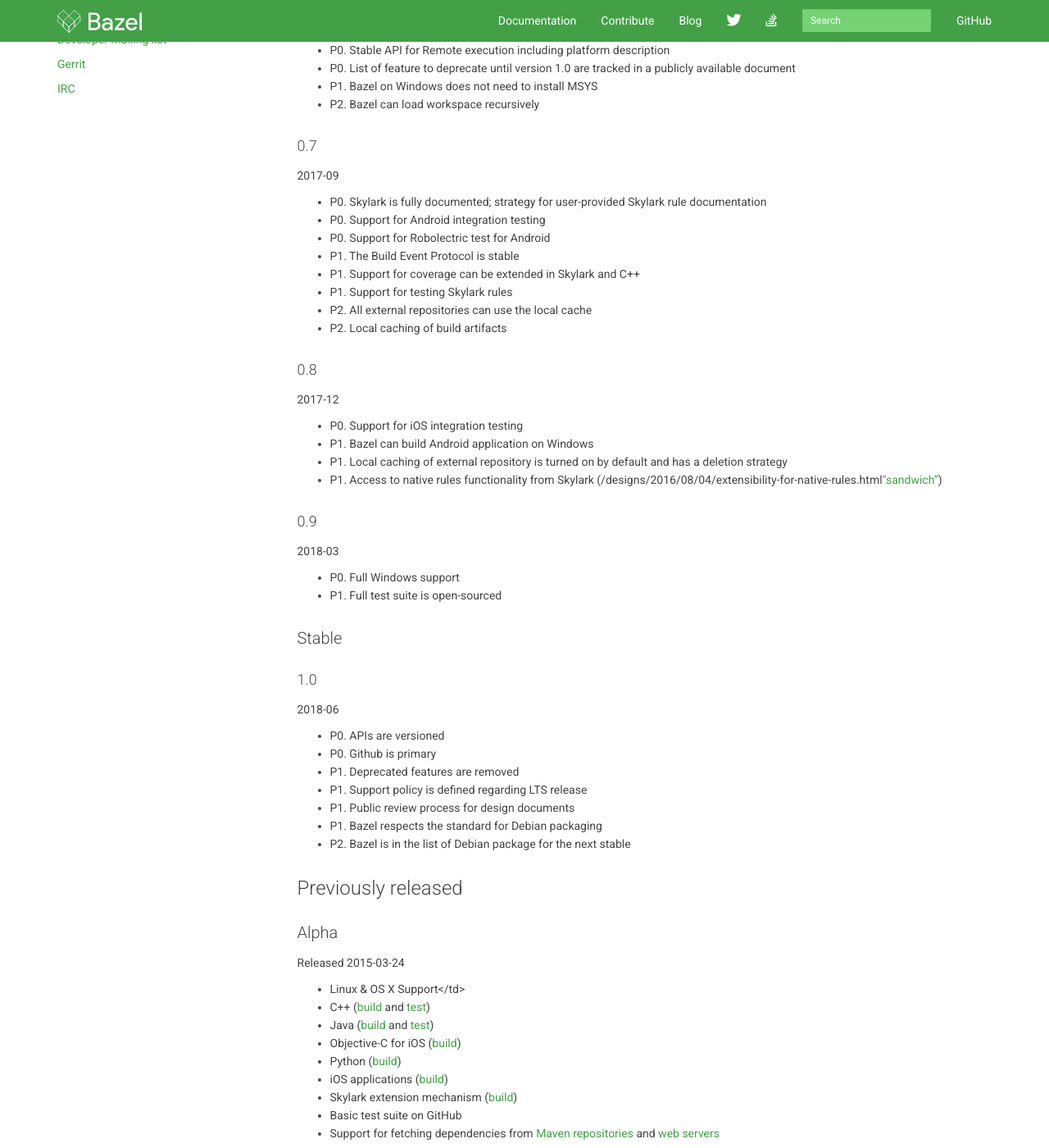
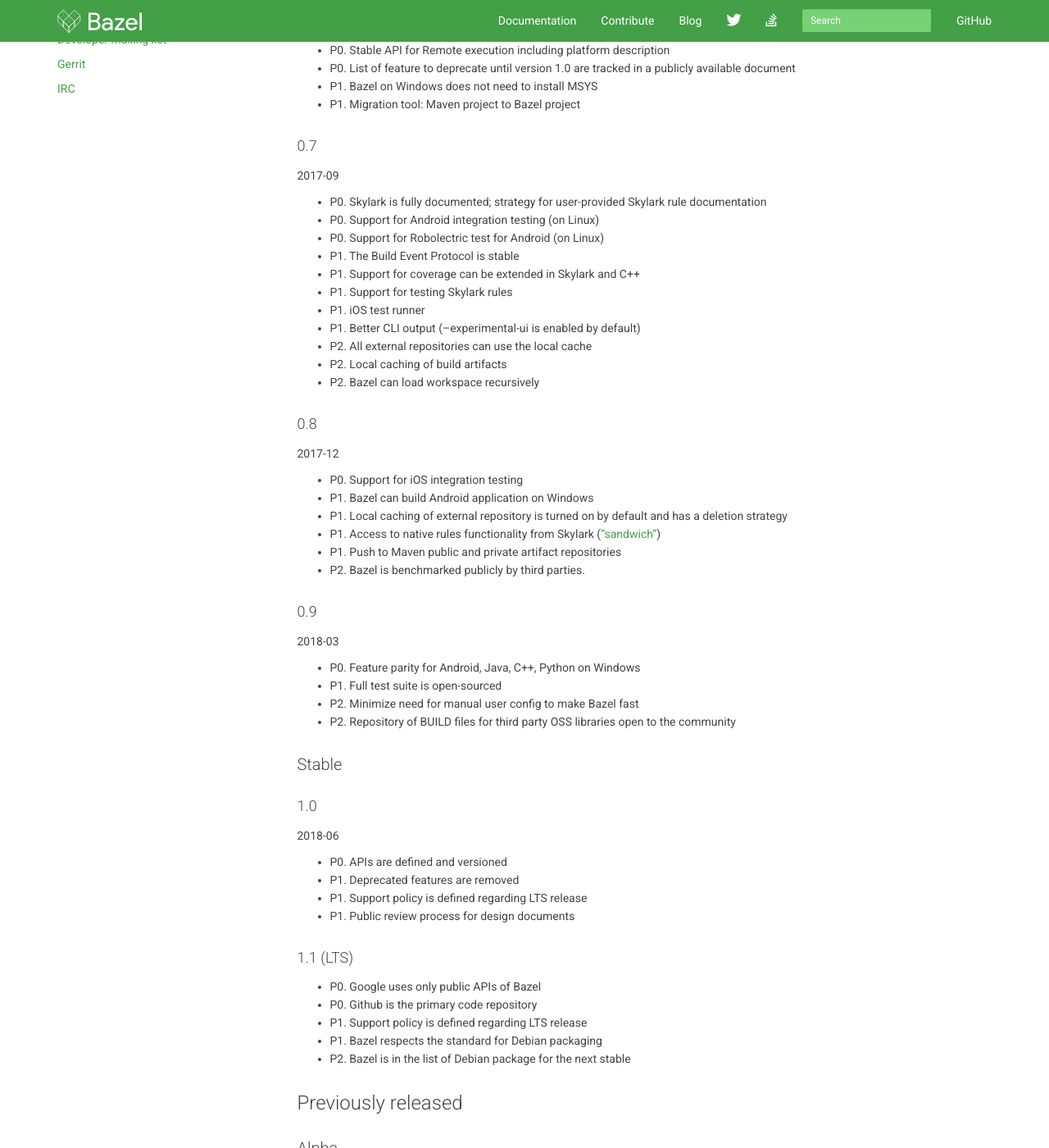
Before and after one commit to bazelbuild/bazel-website, a Jekyll site: the page built from roadmap.md, in a window 1280 px wide and 1400 px high, scrolled down 565 px. Shown: the whole window at 82% size. Built offline with Jekyll 4.4.1, drawn with Linux system fonts in a browser that asks for light colours; nearby versions of some CDN libraries; library files that are not in the unit come from our copies; Markdown is read by kramdown in place of the engine named in the settings; some of the changed text lies outside the part shown.

Commit message:
Roadmap update

```diff
--- a/roadmap.md
+++ b/roadmap.md
@@ -31,19 +31,22 @@
 * P0. Stable API for Remote execution including platform description
 * P0. List of feature to deprecate until version 1.0 are tracked in a publicly available document
 * P1. Bazel on Windows does not need to install MSYS
-* P2. Bazel can load workspace recursively
+* P1. Migration tool: Maven project to Bazel project
 
 #### 0.7
 2017-09
 
 * P0. Skylark is fully documented; strategy for user-provided Skylark rule documentation
-* P0. Support for Android integration testing
-* P0. Support for Robolectric test for Android
+* P0. Support for Android integration testing (on Linux)
+* P0. Support for Robolectric test for Android (on Linux)
 * P1. The Build Event Protocol is stable
 * P1. Support for coverage can be extended in Skylark and C++
 * P1. Support for testing Skylark rules
+* P1. iOS test runner
+* P1. Better CLI output (--experimental-ui is enabled by default)
 * P2. All external repositories can use the local cache
 * P2. Local caching of build artifacts
+* P2. Bazel can load workspace recursively
 
 #### 0.8
 2017-12
@@ -51,26 +54,36 @@
 * P0. Support for iOS integration testing
 * P1. Bazel can build Android application on Windows
 * P1. Local caching of external repository is turned on by default and has a deletion strategy
-* P1. Access to native rules functionality from Skylark (/designs/2016/08/04/extensibility-for-native-rules.html["sandwich"]())
+* P1. Access to native rules functionality from Skylark (["sandwich"](/designs/2016/08/04/extensibility-for-native-rules.html))
+* P1. Push to Maven public and private artifact repositories
+* P2. Bazel is benchmarked publicly by third parties.
 
 #### 0.9
 2018-03
 
-* P0. Full Windows support
+* P0. Feature parity for Android, Java, C++, Python on Windows
 * P1. Full test suite is open-sourced
+* P2. Minimize need for manual user config to make Bazel fast
+* P2. Repository of BUILD files for third party OSS libraries open to the community
 
 ### Stable
 
 #### 1.0
 2018-06
 
-* P0. APIs are versioned
-* P0. Github is primary
+* P0. APIs are defined and versioned
 * P1. Deprecated features are removed
 * P1. Support policy is defined regarding LTS release
 * P1. Public review process for design documents
+
+#### 1.1 (LTS)
+
+* P0. Google uses only public APIs of Bazel
+* P0. Github is the primary code repository
+* P1. Support policy is defined regarding LTS release
 * P1. Bazel respects the standard for Debian packaging
 * P2. Bazel is in the list of Debian package for the next stable
+
 
 
 ## Previously released
@@ -135,6 +148,7 @@
 * P1. Initial API for a Build Event Protocol
 * P1. Support for coverage for Java
 * P1. Bazel installer optionally bundles the JDK
+* P1. [New Rules to build applications for Apple platforms](https://github.com/bazelbuild/rules_apple)
 * P2. Repository rules no longer have invalidation issues
 
 ## Code location
```
